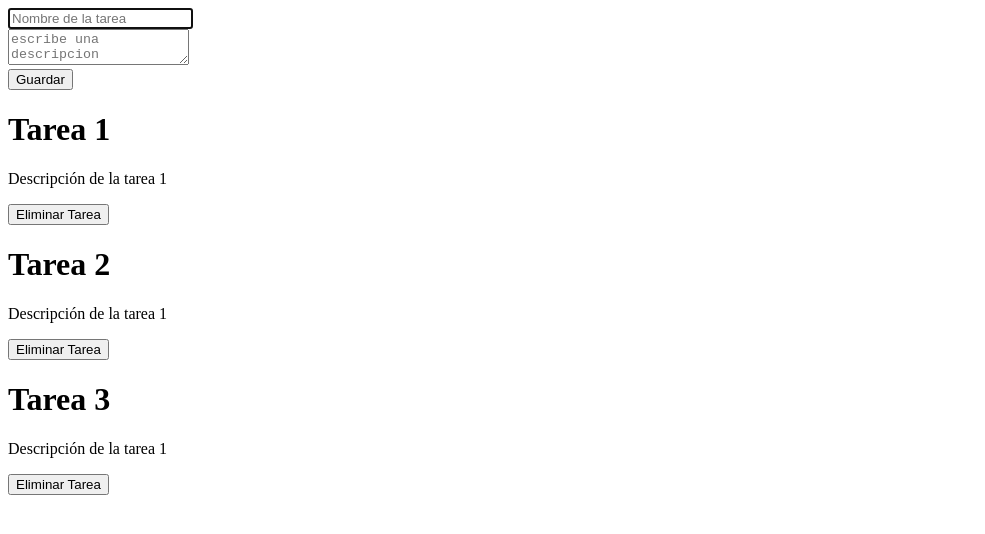
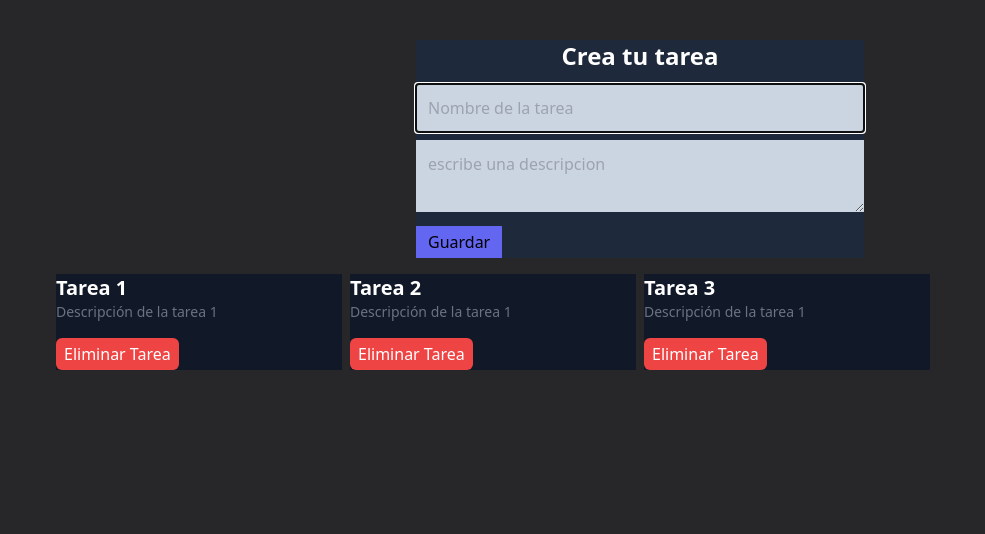
Before and after one commit to WilterD/react1, a React (Vite) app: page / in a window 1280 px wide. Shown: the top 534 px of the page, without its empty margins (0-985 px from the left). Built offline with nearby package versions, Linux system fonts and the light colour scheme.

Commit message:
agregando estilos

```diff
--- a/package.json
+++ b/package.json
@@ -16,6 +16,9 @@
     "@types/react": "^18.0.17",
     "@types/react-dom": "^18.0.6",
     "@vitejs/plugin-react": "^2.0.1",
+    "autoprefixer": "^10.4.8",
+    "postcss": "^8.4.16",
+    "tailwindcss": "^3.1.8",
     "vite": "^3.0.7"
   }
 }
--- /dev/null
+++ b/postcss.config.cjs
@@ -0,0 +1,6 @@
+module.exports = {
+  plugins: {
+    tailwindcss: {},
+    autoprefixer: {},
+  },
+}
--- a/src/App.jsx
+++ b/src/App.jsx
@@ -7,10 +7,12 @@
 
 
   return (
-    <>
+    <main className="bg-zinc-800 h-screen">
+      <div className="container mx-auto p-10">
       <TaskForm />
       <TaskList />
-    </>
+      </div>
+    </main>
   );
 }
 
--- a/src/Components/TaskCard.jsx
+++ b/src/Components/TaskCard.jsx
@@ -1,18 +1,16 @@
-
 import { useContext } from "react";
-import {TaskContext} from '../context/TaskContext';
+import { TaskContext } from "../context/TaskContext";
 // rafce
-function TaskCard({task}){
-
- const {deleteTask} = useContext(TaskContext)
+function TaskCard({ task }) {
+  const { deleteTask } = useContext(TaskContext);
 
   return (
-    <div>
-        <h1>{task.nombre}</h1>
-        <p>{task.descripcion}</p>
-        <button onClick={() => deleteTask(task.id)}>Eliminar Tarea</button>
-      </div>
+    <div className="bg-gray-900 text-white">
+      <h1 className="text-xl font-bold capitalize">{task.nombre}</h1>
+      <p className="text-gray-500 text-sm">{task.descripcion}</p>
+      <button className="bg-red-500 px-2 py-1 rounded-md mt-4 hover:bg-red-400" onClick={() => deleteTask(task.id)}>Eliminar Tarea</button>
+    </div>
   );
-};
+}
 
 export default TaskCard;
--- a/src/Components/TaskForm.jsx
+++ b/src/Components/TaskForm.jsx
@@ -19,8 +19,11 @@
   };
 
   return (
-    <form onSubmit={envioForm}>
+    <div className="max-w-md mx-auto">
+      <form onSubmit={envioForm} className="bg-slate-800">
+        <h1 className="text-2xl text-center font-bold text-white mb-3">Crea tu tarea</h1>
         <input
+          className="bg-slate-300 p-3 w-full mb-2"
           autoFocus
           value={nombre} // para vaciar campos
           placeholder="Nombre de la tarea"
@@ -28,6 +31,7 @@
         />
         <br />
         <textarea
+          className="bg-slate-300 p-3 w-full mb-2"
           value={descripcion}
           placeholder="escribe una descripcion"
           onChange={(e) => {
@@ -35,8 +39,9 @@
           }}
         />
         <br />
-      <button>Guardar</button>
+        <button className="mx-auto px-3 py-1   bg-indigo-500 ">Guardar</button>
       </form>
+    </div>
   );
 }
 
--- a/src/Components/TaskList.jsx
+++ b/src/Components/TaskList.jsx
@@ -7,14 +7,14 @@
   const {task } = useContext(TaskContext)
 
   if (task.length === 0) {
-    return <h1>No hay tareas aun</h1>;
+    return <h1 className="text-white text-4xl font-bold text-center mt-5">No hay tareas aun</h1>;
   }
   return (
-    <>
+    <div className="grid grid-cols-4 gap-2 p-4 rounded-md">
       {task.map((task) => (
         <TaskCard key={task.id} task={task}   />
       ))}
-    </>
+    </div>
   );
 }
 
--- /dev/null
+++ b/src/index.css
@@ -0,0 +1,3 @@
+@tailwind base;
+@tailwind components;
+@tailwind utilities;
--- a/src/main.jsx
+++ b/src/main.jsx
@@ -2,6 +2,7 @@
 import ReactDOM from 'react-dom/client'
 import App from './App'
 import { TaskContextProvider } from './context/TaskContext'
+import './index.css'
 
 ReactDOM.createRoot(document.getElementById('root')).render(
   <React.StrictMode>
--- /dev/null
+++ b/tailwind.config.cjs
@@ -0,0 +1,8 @@
+/** @type {import('tailwindcss').Config} */
+module.exports = {
+  content: [
+    "./index.html",
+    "./src/**/*.{vue,js,ts,jsx,tsx}",
+  ],
+  plugins: [],
+}
```
Also changed, not shown: 1 other file (tests, documents, lock files or other folders). Lines whose indentation alone changed are shown as unchanged.
